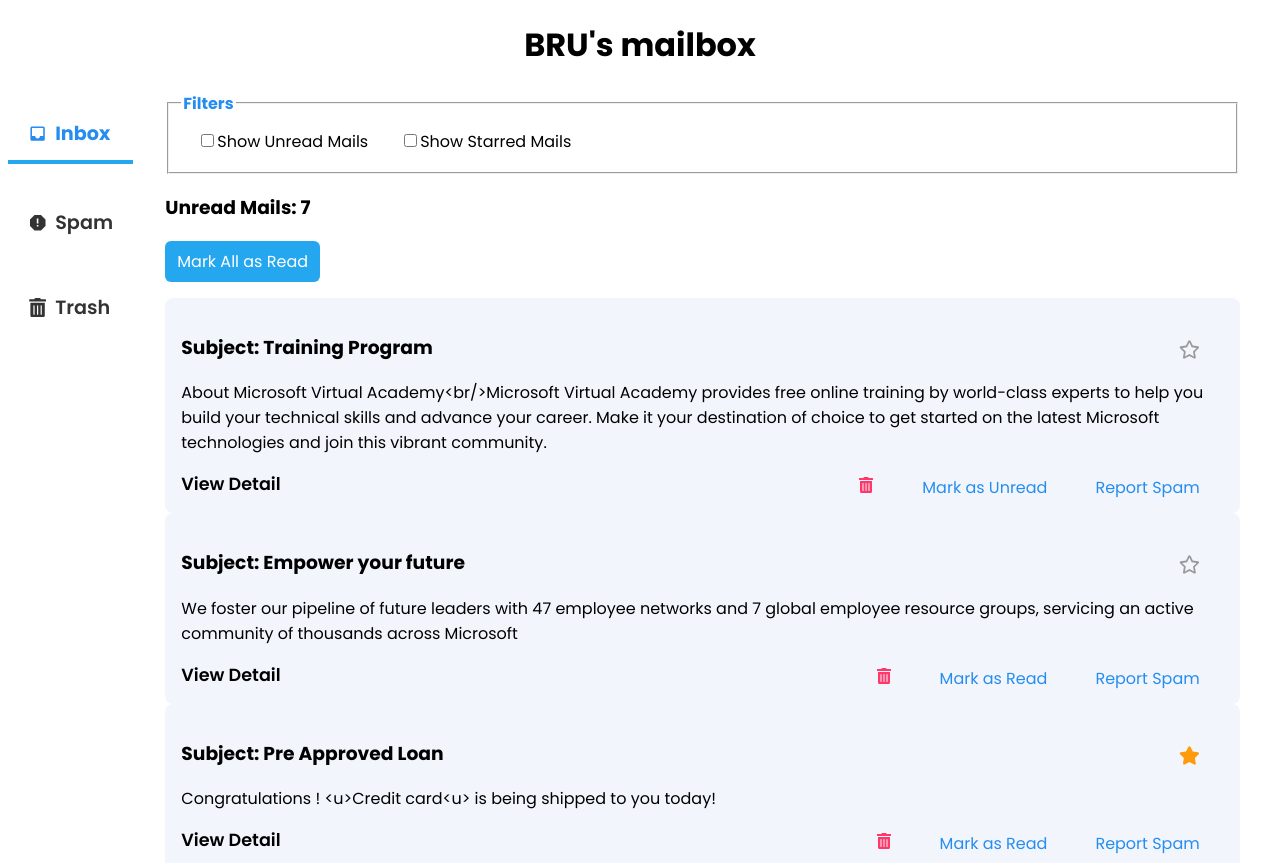
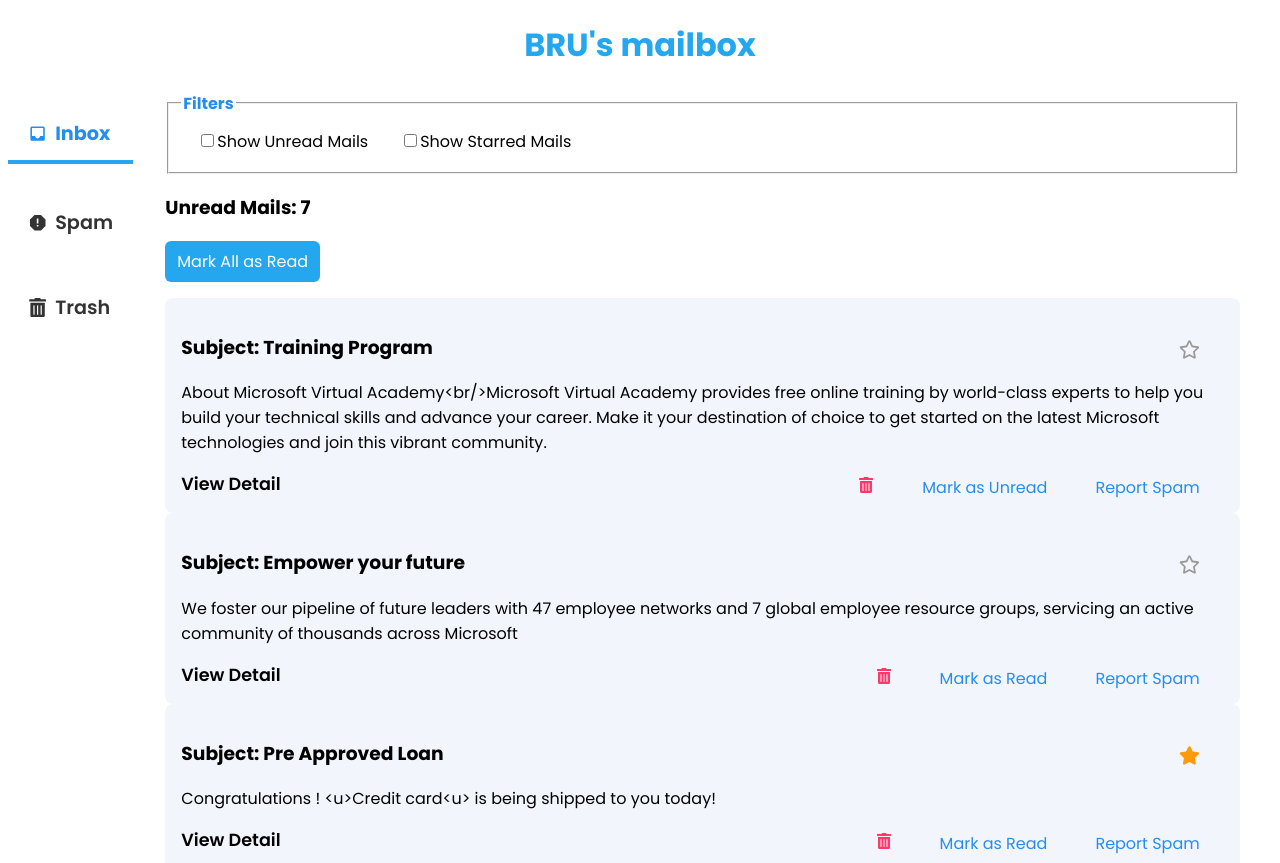
Before and after one commit to brupadhyay/BRUmail, a React (Vite) app: page / in a window 1280 px wide. Shown: the top 863 px of the page. Built offline with nearby package versions, Linux system fonts and the light colour scheme.

Commit message:
FIX: added anchor link to header

```diff
--- a/src/App.jsx
+++ b/src/App.jsx
@@ -1,4 +1,4 @@
-import { Routes, Route } from "react-router-dom";
+import { Routes, Route, NavLink } from "react-router-dom";
 
 import Header from "./components/Header";
 import Inbox from "./pages/Inbox";
@@ -8,10 +8,12 @@ import IndividualMailPage from "./pages/IndividualMailPage";
 import NotFound from "./pages/error/Error404";
 import { ToastContainer } from "react-toastify";
 
-function App() {
+const App = () => {
   return (
     <>
-      <h1>BRU's mailbox</h1>
+      <a href="/">
+        <h1>BRU's mailbox</h1>
+      </a>
       <ToastContainer />
       <div className="components">
         <Header />
@@ -25,6 +27,6 @@ function App() {
       </div>
     </>
   );
-}
+};
 
 export default App;
--- a/src/index.css
+++ b/src/index.css
@@ -17,8 +17,15 @@
 
 /* ELEMENTS CSS */
 
+a {
+    text-decoration: none;
+    color: var(--primary-color)
+}
+
+
 h1 {
     text-align: center;
+    word-wrap: balance;
 }
 
 legend {
```
